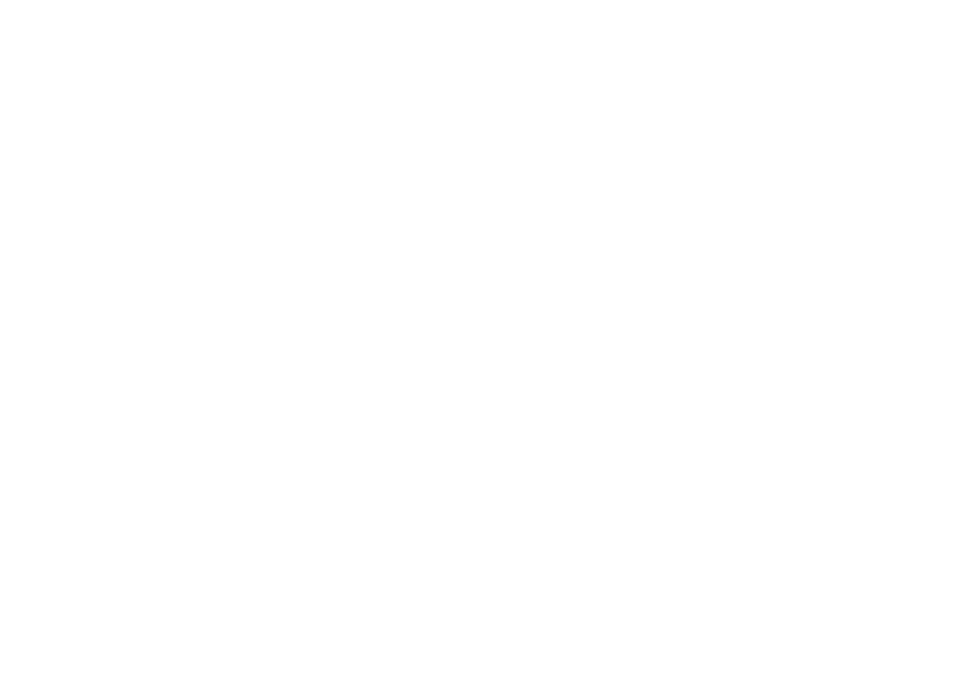
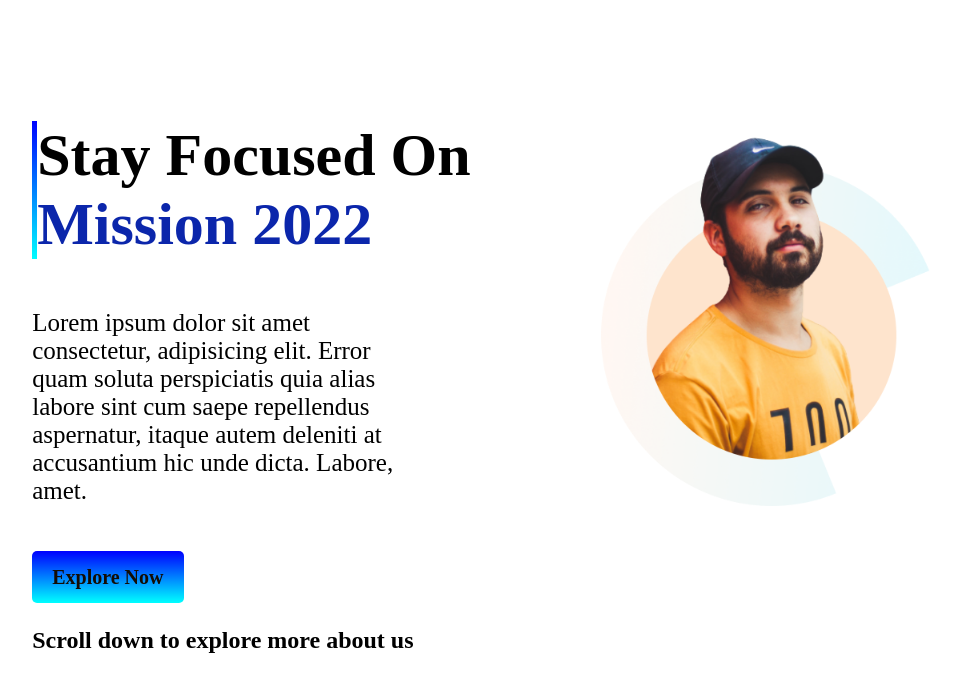
Before and after one commit to adibmahmud007/Mission-2022, a plain HTML site: page images/index.html in a window 1280 px wide. Shown: the whole page, without its empty margins (39-999 px from the left). Drawn offline with Linux system fonts and the light colour scheme.

Commit message:
1st section done

```diff
--- a/images/index.html
+++ b/images/index.html
@@ -5,8 +5,20 @@
     <meta http-equiv="X-UA-Compatible" content="IE=edge">
     <meta name="viewport" content="width=device-width, initial-scale=1.0">
     <title>Mission 2022</title>
+    <link rel="stylesheet" href="style.css">
 </head>
 <body>
-
+    <section class="first-section">
+        <div class="half-width">
+            <h1 >Stay Focused On<br>
+           <span class="blue-color border">Mission 2022</span></h1>
+            <p class="paragraph">Lorem ipsum dolor sit amet consectetur, adipisicing elit. Error quam soluta perspiciatis quia alias labore sint cum saepe repellendus aspernatur, itaque autem deleniti at accusantium hic unde dicta. Labore, amet.</p><br><br>
+            <a class="blue-button" target="_blank" href="#">Explore Now</a><br><br>
+            <h2>Scroll down to explore more about us</h2>
+        </div>
+        <div class="half-width">
+            <img src="\images\person\person-0.png" alt="blank">
+        </div>
+    </section>
 </body>
 </html>
--- a/images/style.css
+++ b/images/style.css
@@ -0,0 +1,36 @@
+.first-section{
+    display: flex;
+    width: 90%;
+    padding: 5%;
+
+}
+.half-width{
+    width: 50%;
+}
+.half-width img{
+    width: 60%;
+
+}
+.blue-color{
+    color: rgb(11, 38, 171);
+}
+.blue-button{
+    text-decoration: none;
+    background-image: linear-gradient(blue,cyan);
+    color: rgb(19, 13, 5);
+    padding: 15px 20px;
+    font-size: 20px;
+    border-radius: 5px;
+    font-weight: 700;
+}
+.half-width h1{
+    font-size: 60px;
+    border-left: 5px solid;
+    border-image: linear-gradient(blue,cyan);
+    border-image-slice: 1;
+
+}
+.paragraph{
+    font-size: 25px;
+    width: 70%;
+}
```
